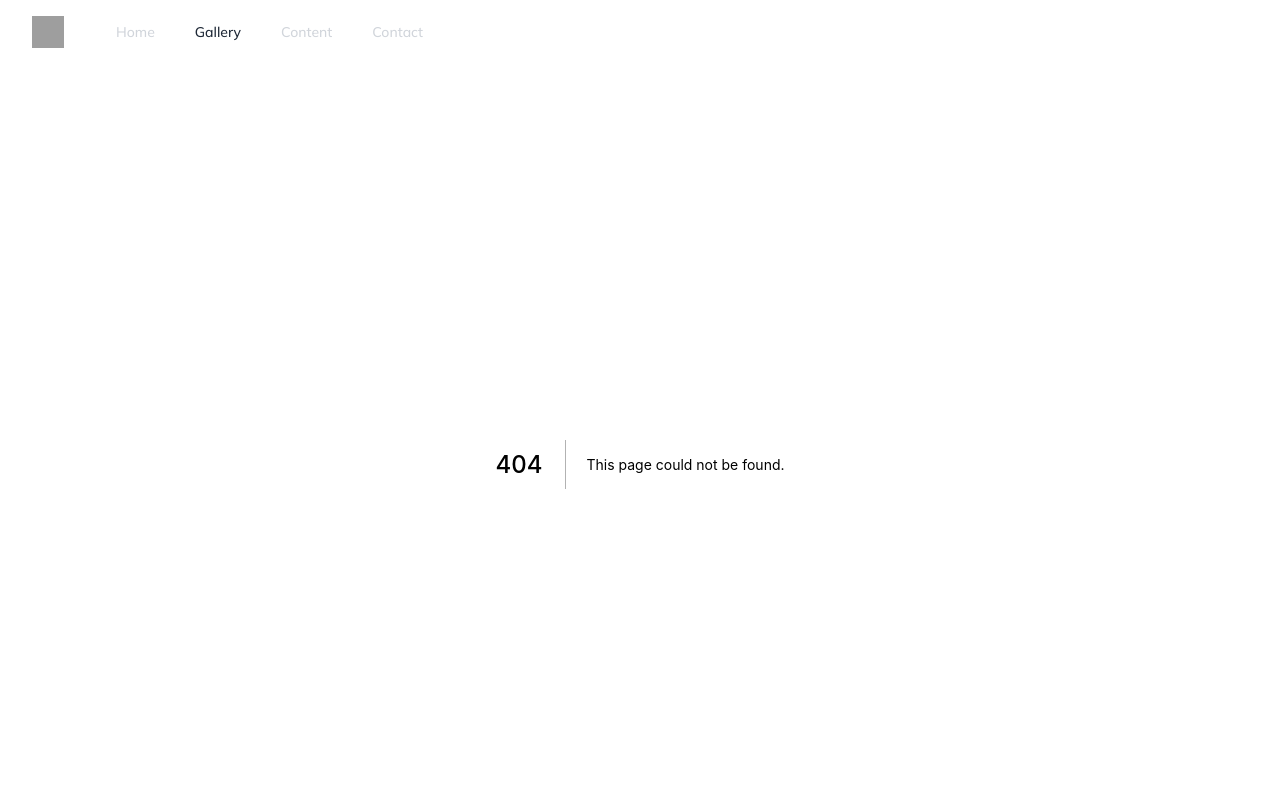
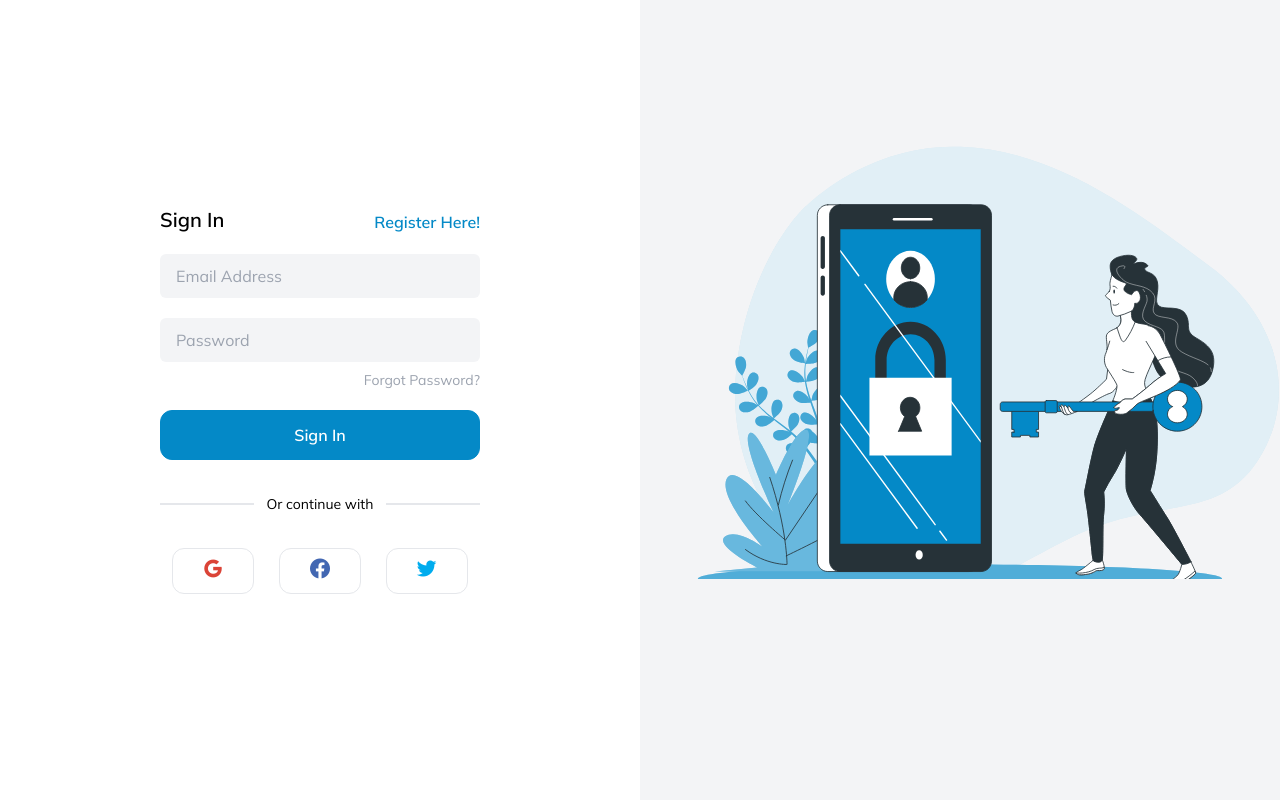
Before and after one commit to constanteen/imventors-app, a Next.js app: page /auth/login in a window 1280 px wide. Before the commit this address had no page. Shown: the top 800 px of the page. Built offline with nearby package versions, Linux system fonts and the light colour scheme; grey boxes are pictures that could not be loaded.

Commit message:
work on login and registration page

```diff
--- a/pages/_app.tsx
+++ b/pages/_app.tsx
@@ -3,6 +3,7 @@ import type { AppProps } from 'next/app';
 import { useRouter } from 'next/router';
 import LandingPage from '../src/layouts/LandingPage/LandingPage';
 import Dashboard from '../src/layouts/Dashboard/Dashboard';
+import HeadComponent from '../src/layouts/shared/HeadComponent';
 
 function MyApp({ Component, pageProps }: AppProps) {
   const router = useRouter();
@@ -10,13 +11,24 @@ function MyApp({ Component, pageProps }: AppProps) {
   if (router.pathname.startsWith('/dashboard')) {
     return (
       <Dashboard>
+        <HeadComponent />
         <Component {...pageProps} />
       </Dashboard>
     )
   }
 
+  if (router.pathname.startsWith('/auth')) {
+    return (
+      <>
+        <HeadComponent />
+        <Component {...pageProps} />
+      </>
+    )
+  }
+
   return (
     <LandingPage>
+      <HeadComponent />
       <Component {...pageProps} />
     </LandingPage>
   )
--- /dev/null
+++ b/pages/auth/confirm-email.tsx
@@ -0,0 +1,25 @@
+import { NextPage } from "next";
+import Image from "next/image";
+
+const ConfirmEmail:NextPage = () => {
+
+  return (
+    <main className="flex">
+      <section>
+        <div>
+          <p>Sign In</p>
+          <p>Register Here</p>
+        </div>
+        <div>
+
+        </div>
+      </section>
+      <section>
+        <Image src="/images/login_illustration.svg" layout="fill" alt="login image" />
+      </section>
+    </main>
+  )
+
+}
+
+export default ConfirmEmail;
--- /dev/null
+++ b/pages/auth/forgot-password.tsx
@@ -0,0 +1,25 @@
+import { NextPage } from "next";
+import Image from "next/image";
+
+const ForgotPassword:NextPage = () => {
+
+  return (
+    <main className="flex">
+      <section>
+        <div>
+          <p>Sign In</p>
+          <p>Register Here</p>
+        </div>
+        <div>
+
+        </div>
+      </section>
+      <section>
+        <Image src="/images/login_illustration.svg" layout="fill" alt="login image" />
+      </section>
+    </main>
+  )
+
+}
+
+export default ForgotPassword;
--- /dev/null
+++ b/pages/auth/login.tsx
@@ -0,0 +1,57 @@
+import { NextPage } from "next";
+import Image from "next/image";
+import Link from "next/link";
+
+const login:NextPage = () => {
+
+  return (
+    <main className="flex max-h-screen overflow-hidden">
+      <section className="w-full md:w-1/2">
+        <div className="flex justify-center items-center h-full w-full flex-col mt-10 md:mt-0">
+          <div className="flex flex-col w-11/12 sm:w-3/4 lg:w-1/2 h-full md:h-auto items-center">
+            <div className="flex w-full justify-between items-end">
+              <p className="text-xl font-semibold">Sign In</p>
+              <Link href={'/auth/register'}>
+                <a className="font-semibold text-primary">Register Here!</a>
+              </Link>
+            </div>
+            <div className="w-full my-5 md:mb-0">
+              <input className="login_formInput" id="email" type="text" placeholder="Email Address" />
+            </div>
+            <div className="w-full my-5 md:mb-0">
+              <input className="login_formInput" id="password" type="password" placeholder="Password" />
+            </div>
+            <div className="flex justify-end ml-auto text-sm mb-5 mt-2">
+              <p className="text-gray-400 hover:underline cursor-pointer">Forgot Password?</p>
+            </div>
+            <button className="p-3 w-full rounded-xl bg-primary text-white border border-primary hover:text-primary font-semibold hover:bg-white">Sign In</button>
+            <div className="my-8 w-full flex items-center justify-center">
+              <span className="h-0.5 w-full inline-block bg-gray-200"></span>
+              &nbsp;&nbsp;&nbsp;<span className="text-sm flex">Or&nbsp;continue&nbsp;with</span>&nbsp;&nbsp;&nbsp;
+              <span className="h-0.5 inline-block w-full bg-gray-200"></span>
+            </div>
+            <div className="flex justify-around w-full">
+              <button className="border py-2 px-7 rounded-xl transition-all hover:scale-105 hover:shadow">
+                <i className='bx bxl-google text-2xl' style={{color: '#DB4437'}} />
+              </button>
+              <button className="border py-2 px-7 rounded-xl transition-all hover:scale-105 hover:shadow">
+                <i className='bx bxl-facebook-circle text-2xl' style={{color: '#4267b2'}} />
+              </button>
+              <button className="border py-2 px-7 rounded-xl transition-all hover:scale-105 hover:shadow">
+                <i className='bx bxl-twitter text-2xl' style={{color: '#00acee'}} />
+              </button>
+            </div>
+          </div>
+        </div>
+      </section>
+      <section className="w-1/2 bg-gray-100 h-screen hidden md:block">
+        <div>
+          <Image src="/images/login_illustration.svg" height={800} width={800} objectFit="contain" alt="login image" />
+        </div>
+      </section>
+    </main>
+  )
+
+}
+
+export default login;
--- /dev/null
+++ b/pages/auth/register.tsx
@@ -0,0 +1,69 @@
+import { NextPage } from "next";
+import Image from "next/image";
+import Link from "next/link";
+
+const register:NextPage = () => {
+
+  return (
+    <main className="flex max-h-screen overflow-hidden">
+      <section className="w-full md:w-1/2">
+        <div className="flex justify-center items-center h-full w-full flex-col mt-10 md:mt-0">
+          <div className="flex flex-col w-11/12 sm:w-3/4 lg:w-1/2 h-full md:h-auto items-center">
+            <div className="flex w-full justify-between items-end">
+              <p className="text-xl font-semibold">Create An Investor Account</p>
+              <Link href={'/auth/login'}>
+                <a className="font-semibold text-primary">Sign In Here!</a>
+              </Link>
+            </div>
+            <div className="w-full my-5 md:mb-0">
+              <input className="login_formInput" id="fullName" type="text" placeholder="Full Name" />
+            </div>
+            <div className="w-full my-5 md:mb-0">
+              <input className="login_formInput" id="email" type="text" placeholder="Email Address" />
+            </div>
+            <div className="w-full my-5 md:mb-0">
+              <input className="login_formInput" id="phone" type="tel" placeholder="Phone Number" />
+            </div>
+            <div className="w-full my-5 md:mb-0">
+              <input className="login_formInput" id="country" type="text" placeholder="Country" />
+            </div>
+            <div className="w-full my-5 md:mb-0">
+              <input className="login_formInput" id="password" type="password" placeholder="Password" />
+            </div>
+            <div className="w-full my-5 md:mb-0">
+              <input className="login_formInput" id="confirmPassword" type="password" placeholder="Confirm Password" />
+            </div>
+            <button className="p-3 mt-5 w-full rounded-xl bg-primary text-white border border-primary hover:text-primary font-semibold hover:bg-white">Create Account</button>
+            <div className="my-8 w-full flex items-center justify-center">
+              <span className="h-0.5 w-full inline-block bg-gray-200"></span>
+              &nbsp;&nbsp;&nbsp;<span className="text-sm flex">Or&nbsp;continue&nbsp;with</span>&nbsp;&nbsp;&nbsp;
+              <span className="h-0.5 inline-block w-full bg-gray-200"></span>
+            </div>
+            <div className="flex justify-around w-full">
+              <button className="border py-2 px-7 rounded-xl transition-all hover:scale-105 hover:shadow">
+                <i className='bx bxl-google text-2xl' style={{color: '#DB4437'}} />
+              </button>
+              <button className="border py-2 px-7 rounded-xl transition-all hover:scale-105 hover:shadow">
+                <i className='bx bxl-facebook-circle text-2xl' style={{color: '#4267b2'}} />
+              </button>
+              <button className="border py-2 px-7 rounded-xl transition-all hover:scale-105 hover:shadow">
+                <i className='bx bxl-twitter text-2xl' style={{color: '#00acee'}} />
+              </button>
+            </div>
+          </div>
+        </div>
+      </section>
+      <section className="w-1/2 bg-gray-100 h-screen hidden md:block">
+        <p className="px-32 mt-12 leading-8">
+          Do you have an idea and, you need potential investors to sponsor such ideas? Sign up and publish your ideas on this platform.
+        </p>
+        <div className="flex justify-center">
+          <Image src="/images/register_illustration.svg" height={600} width={700} objectFit="contain" alt="login image" />
+        </div>
+      </section>
+    </main>
+  )
+
+}
+
+export default register;
--- a/src/layouts/Dashboard/Dashboard.tsx
+++ b/src/layouts/Dashboard/Dashboard.tsx
@@ -3,7 +3,6 @@ import type { NextPage } from "next";
 import Image from "next/image";
 import AddButton from "../../../public/svg/AddButton";
 import DashboardSidebar from "../shared/DashboardSidebar";
-import Head from 'next/head'
 import {useRouter} from 'next/router';
 
 const Dashboard: NextPage = ({children}) => {
@@ -16,7 +15,6 @@ const Dashboard: NextPage = ({children}) => {
 	}
 
 	const handleTopActionButton = () => {
-		console.log('clicked')
 		router.pathname.includes('investor') ?
 		router.push('/dashboard/investor/interested-inventions')
 		: router.push('/dashboard/inventor/post-invention');
@@ -43,9 +41,6 @@ const Dashboard: NextPage = ({children}) => {
 
 	return (
 		<>
-			<Head>
-				<link href='https://unpkg.com/boxicons@2.1.1/css/boxicons.min.css' rel='stylesheet' />
-			</Head>
 			<main className="bg-white h-screen overflow-hidden relative">
 				<div className="flex items-start justify-between">
 					<div className={`${showNavbar ? 'lg:block' : 'hidden'} h-screen z-50 max-w-xs min-w-19 md:relative absolute`}>
--- /dev/null
+++ b/src/layouts/shared/HeadComponent.tsx
@@ -0,0 +1,13 @@
+import { ReactElement } from 'react';
+import Head from 'next/head';
+
+export default function HeadComponent(): ReactElement {
+	return (
+		<Head>
+			<link
+				href="https://unpkg.com/boxicons@2.1.1/css/boxicons.min.css"
+				rel="stylesheet"
+			/>
+		</Head>
+	);
+}
--- a/styles/globals.css
+++ b/styles/globals.css
@@ -48,3 +48,7 @@
 .inactive_tab {
   @apply border-b p-2.5 text-sm sm:text-base;
 }
+
+.login_formInput {
+  @apply appearance-none block w-full bg-gray-100 text-gray-700 border-gray-200 rounded-md py-3 px-4 leading-tight focus:outline-none border-transparent focus:border focus:border-indigo-600 border-0 focus:bg-white;
+}
```
Also changed, not shown: public/images/login_illustration.svg (added), public/images/register_illustration.svg (added).
